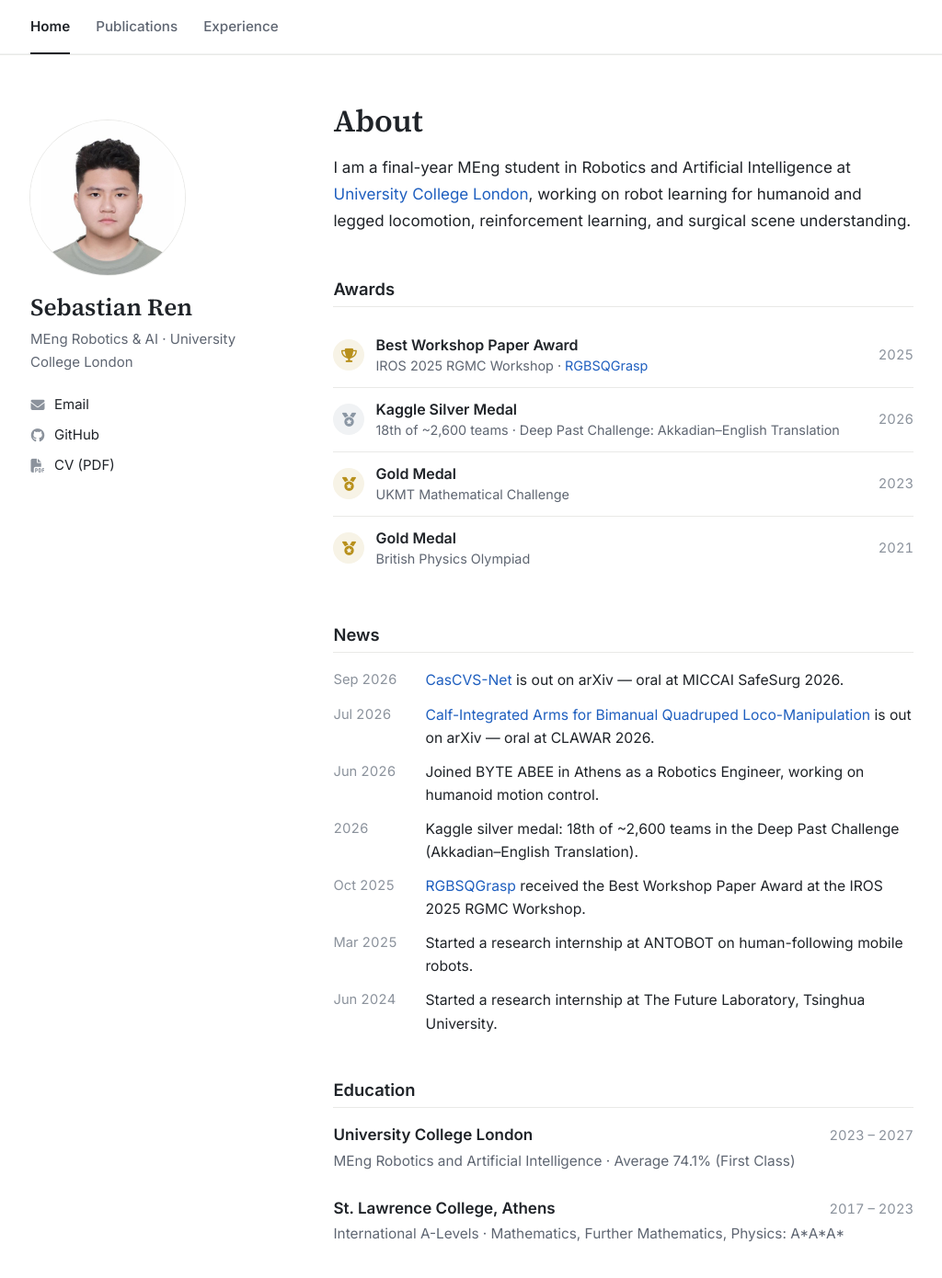
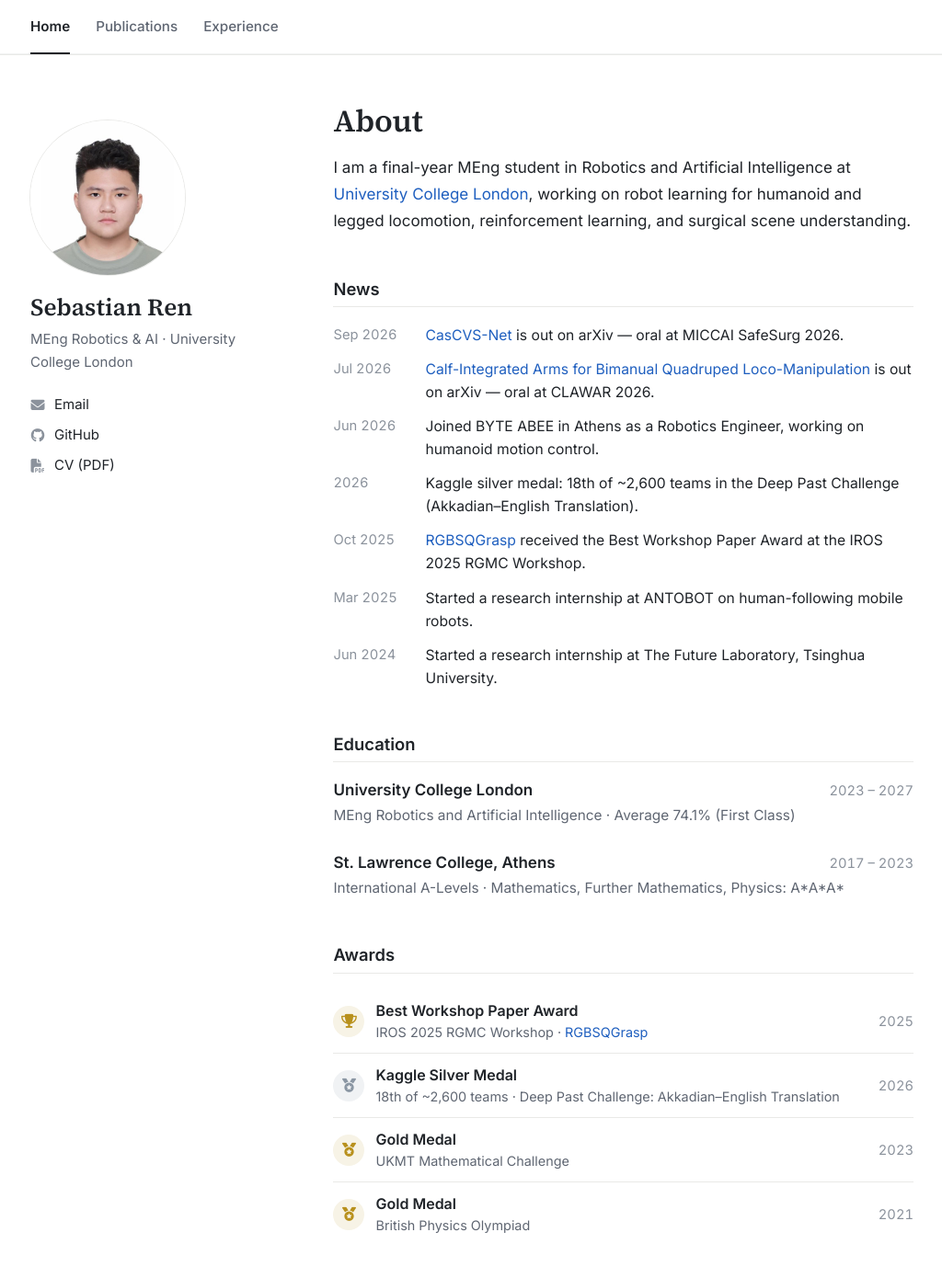
Before and after one commit to TaiE64/TaiE64.github.io, a Jekyll site: the page built from _pages/about.md, in a window 1280 px wide and 1400 px high. Shown: the top 1390 px of the window at 92% size, without its empty margins (91-1115 px from the left). Built offline with Jekyll 4.4.1, drawn with Linux system fonts in a browser that asks for light colours; a script bundle is joined from its source files by our own code; library files that are not in the unit come from our copies; part of the change alters nothing that is shown.

Commit message:
Move Awards to the end of the home page
Co-Authored-By: Claude Opus 5.5 <noreply@anthropic.com>

```diff
--- a/_pages/about.md
+++ b/_pages/about.md
@@ -8,14 +8,6 @@ redirect_from:
 ---
 
 <p>I am a final-year MEng student in Robotics and Artificial Intelligence at <a href="https://www.ucl.ac.uk/computer-science/">University College London</a>, working on robot learning for humanoid and legged locomotion, reinforcement learning, and surgical scene understanding.</p>
-
-<h2 class="section">Awards</h2>
-<ul class="honors">
-  <li><i class="fas fa-trophy honors__icon is-gold"></i><div><strong>Best Workshop Paper Award</strong><span>IROS 2025 RGMC Workshop · <a href="https://arxiv.org/abs/2503.02387">RGBSQGrasp</a></span></div><time>2025</time></li>
-  <li><i class="fas fa-medal honors__icon is-silver"></i><div><strong>Kaggle Silver Medal</strong><span>18th of ~2,600 teams · Deep Past Challenge: Akkadian–English Translation</span></div><time>2026</time></li>
-  <li><i class="fas fa-medal honors__icon is-gold"></i><div><strong>Gold Medal</strong><span>UKMT Mathematical Challenge</span></div><time>2023</time></li>
-  <li><i class="fas fa-medal honors__icon is-gold"></i><div><strong>Gold Medal</strong><span>British Physics Olympiad</span></div><time>2021</time></li>
-</ul>
 
 <h2 class="section">News</h2>
 <ul class="news">
@@ -37,3 +29,11 @@ redirect_from:
   <div class="entry__head"><span class="entry__title">St. Lawrence College, Athens</span><span class="entry__date">2017 – 2023</span></div>
   <p class="entry__sub">International A-Levels · Mathematics, Further Mathematics, Physics: A*A*A*</p>
 </div>
+
+<h2 class="section">Awards</h2>
+<ul class="honors">
+  <li><i class="fas fa-trophy honors__icon is-gold"></i><div><strong>Best Workshop Paper Award</strong><span>IROS 2025 RGMC Workshop · <a href="https://arxiv.org/abs/2503.02387">RGBSQGrasp</a></span></div><time>2025</time></li>
+  <li><i class="fas fa-medal honors__icon is-silver"></i><div><strong>Kaggle Silver Medal</strong><span>18th of ~2,600 teams · Deep Past Challenge: Akkadian–English Translation</span></div><time>2026</time></li>
+  <li><i class="fas fa-medal honors__icon is-gold"></i><div><strong>Gold Medal</strong><span>UKMT Mathematical Challenge</span></div><time>2023</time></li>
+  <li><i class="fas fa-medal honors__icon is-gold"></i><div><strong>Gold Medal</strong><span>British Physics Olympiad</span></div><time>2021</time></li>
+</ul>
```
